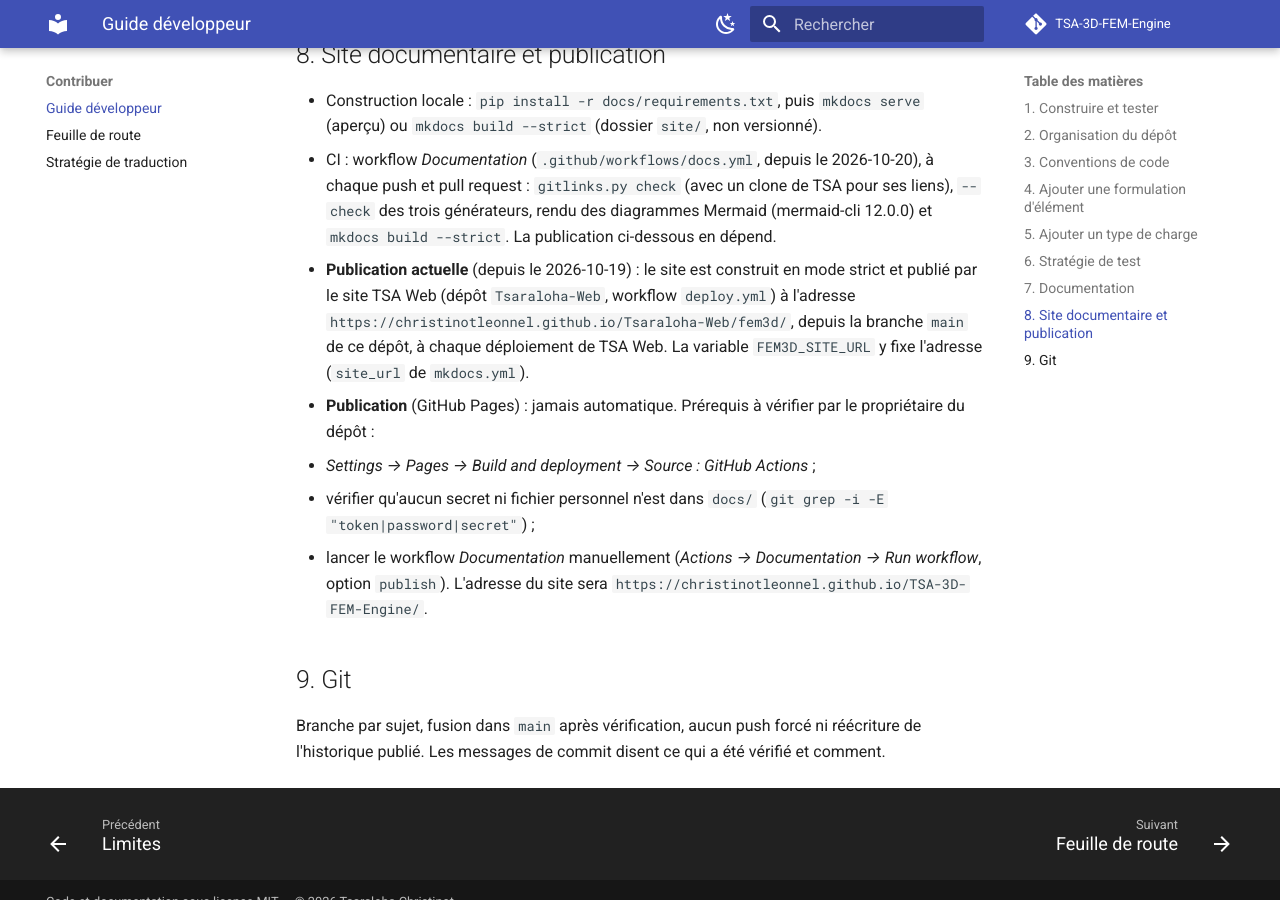
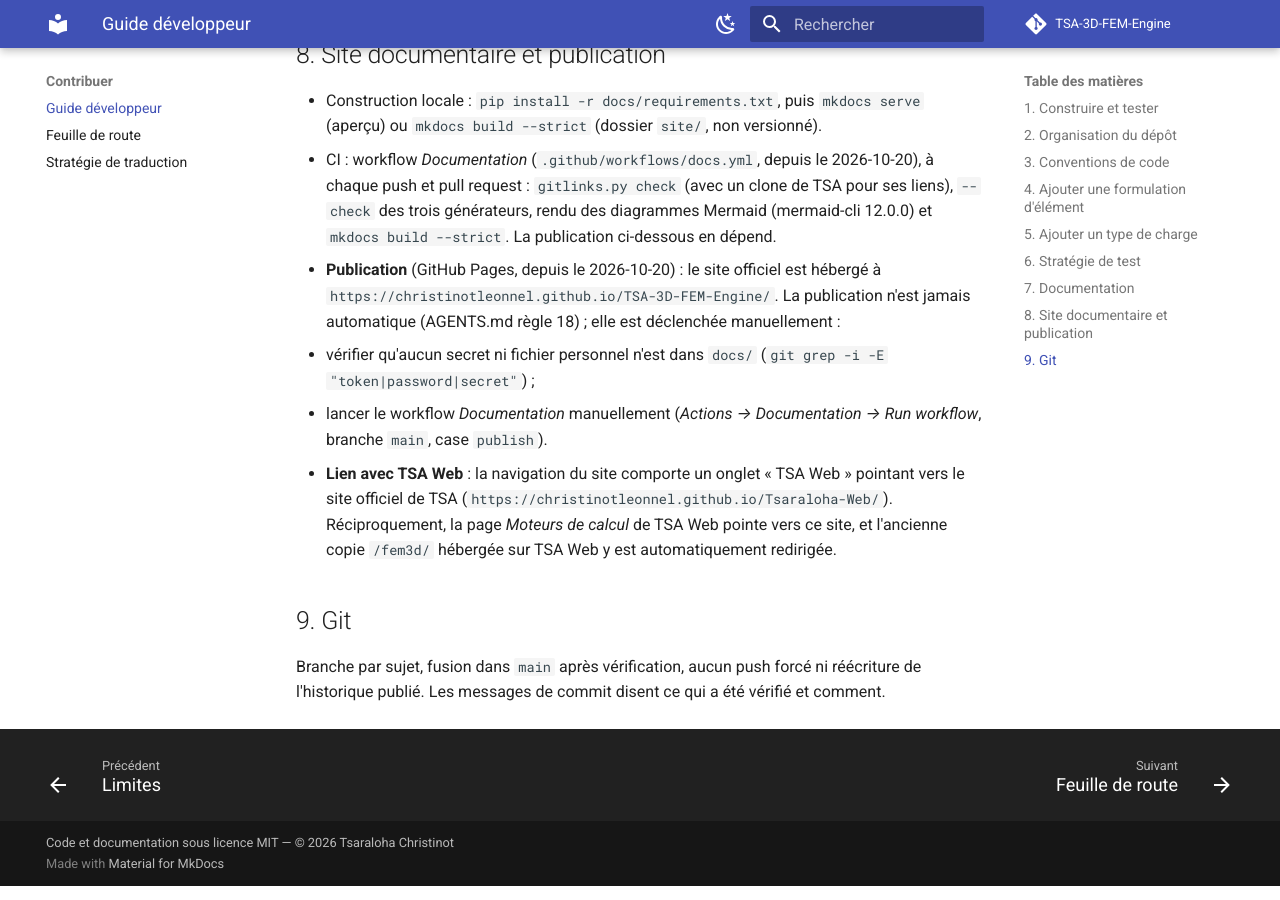
Before and after one commit to ChristinotLeonnel/TSA-3D-FEM-Engine, an MkDocs documentation site: the page built from docs/developer/DEVELOPER_GUIDE.md, in a window 1280 px wide and 900 px high, scrolled down 3412 px. Built offline with MkDocs 1.6.1 and Material for MkDocs 9.7.7, drawn with Linux system fonts in a browser that asks for light colours; comment, search, counter and statistics services are not loaded.

Commit message:
Navigation : onglet vers TSA Web et mise à jour du guide de publication
Ajout de l'onglet TSA Web dans mkdocs.yml pointant vers https://christinotleonnel.github.io/Tsaraloha-Web/.

docs/developer/DEVELOPER_GUIDE.md : mention du site officiel Fem3D sur GitHub Pages et du lien réciproque vers TSA Web.

SESSION_HANDOFF.md : mise à jour de la note de continuité.

Vérifié : mkdocs build --strict succès, générateurs à jour, gitlinks.py 730 liens OK.

```diff
--- a/docs/developer/DEVELOPER_GUIDE.md
+++ b/docs/developer/DEVELOPER_GUIDE.md
@@ -104,15 +104,15 @@
 - CI : workflow *Documentation* (`.github/workflows/docs.yml`, depuis le 2026-10-20), à chaque push et pull
   request : `gitlinks.py check` (avec un clone de TSA pour ses liens), `--check` des trois générateurs, rendu des
   diagrammes Mermaid (mermaid-cli 12.0.0) et `mkdocs build --strict`. La publication ci-dessous en dépend.
-- **Publication actuelle** (depuis le 2026-10-19) : le site est construit en mode strict et publié par le site TSA
-  Web (dépôt `Tsaraloha-Web`, workflow `deploy.yml`) à l'adresse
-  `https://christinotleonnel.github.io/Tsaraloha-Web/fem3d/`, depuis la branche `main` de ce dépôt, à chaque
-  déploiement de TSA Web. La variable `FEM3D_SITE_URL` y fixe l'adresse (`site_url` de `mkdocs.yml`).
-- **Publication** (GitHub Pages) : jamais automatique. Prérequis à vérifier par le propriétaire du dépôt :
-  1. *Settings → Pages → Build and deployment → Source : GitHub Actions* ;
-  2. vérifier qu'aucun secret ni fichier personnel n'est dans `docs/` (`git grep -i -E "token|password|secret"`) ;
-  3. lancer le workflow *Documentation* manuellement (*Actions → Documentation → Run workflow*, option `publish`).
-  L'adresse du site sera `https://christinotleonnel.github.io/TSA-3D-FEM-Engine/`.
+- **Publication** (GitHub Pages, depuis le 2026-10-20) : le site officiel est hébergé à
+  `https://christinotleonnel.github.io/TSA-3D-FEM-Engine/`. La publication n'est jamais automatique (AGENTS.md
+  règle 18) ; elle est déclenchée manuellement :
+  1. vérifier qu'aucun secret ni fichier personnel n'est dans `docs/` (`git grep -i -E "token|password|secret"`) ;
+  2. lancer le workflow *Documentation* manuellement (*Actions → Documentation → Run workflow*, branche `main`,
+     case `publish`).
+- **Lien avec TSA Web** : la navigation du site comporte un onglet « TSA Web » pointant vers le site officiel de TSA
+  (`https://christinotleonnel.github.io/Tsaraloha-Web/`). Réciproquement, la page *Moteurs de calcul* de TSA Web
+  pointe vers ce site, et l'ancienne copie `/fem3d/` hébergée sur TSA Web y est automatiquement redirigée.
 
 ## 9. Git
 
--- a/mkdocs.yml
+++ b/mkdocs.yml
@@ -150,3 +150,4 @@
   - Licence: LICENSING.md
   - Versions: CHANGELOG.md
   - Traçabilité Git: traceability/GIT_TRACEABILITY.md
+  - TSA Web: https://christinotleonnel.github.io/Tsaraloha-Web/
```
Also changed, not shown: SESSION_HANDOFF.md (+14 -15 lines).
